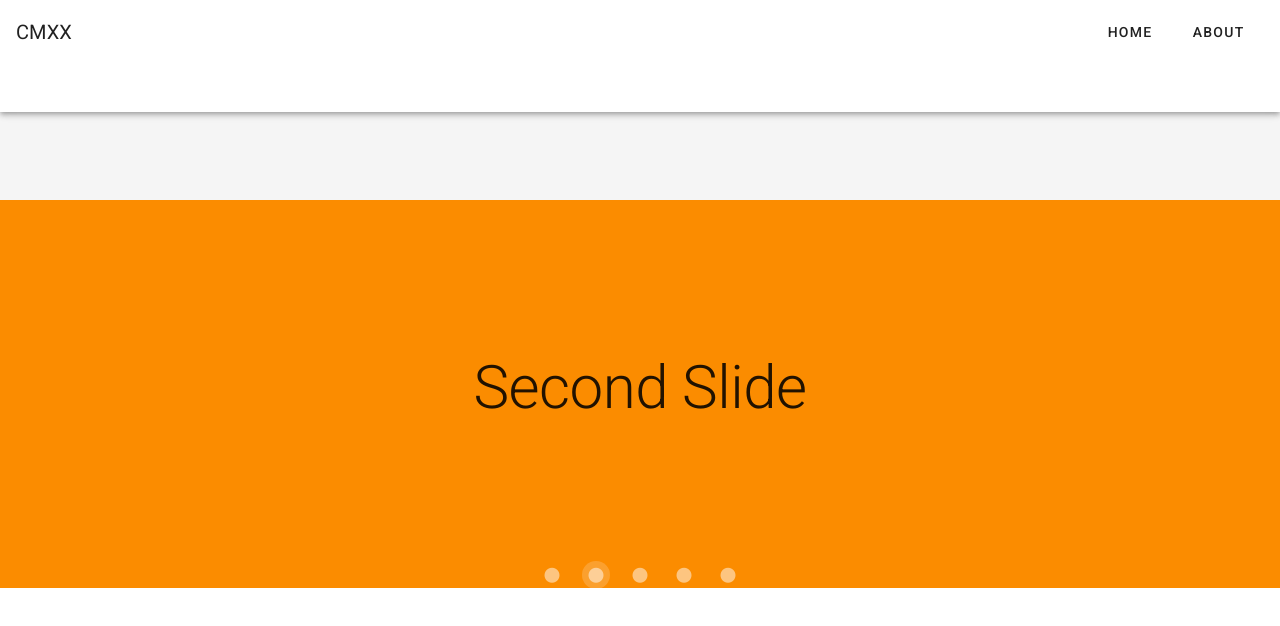
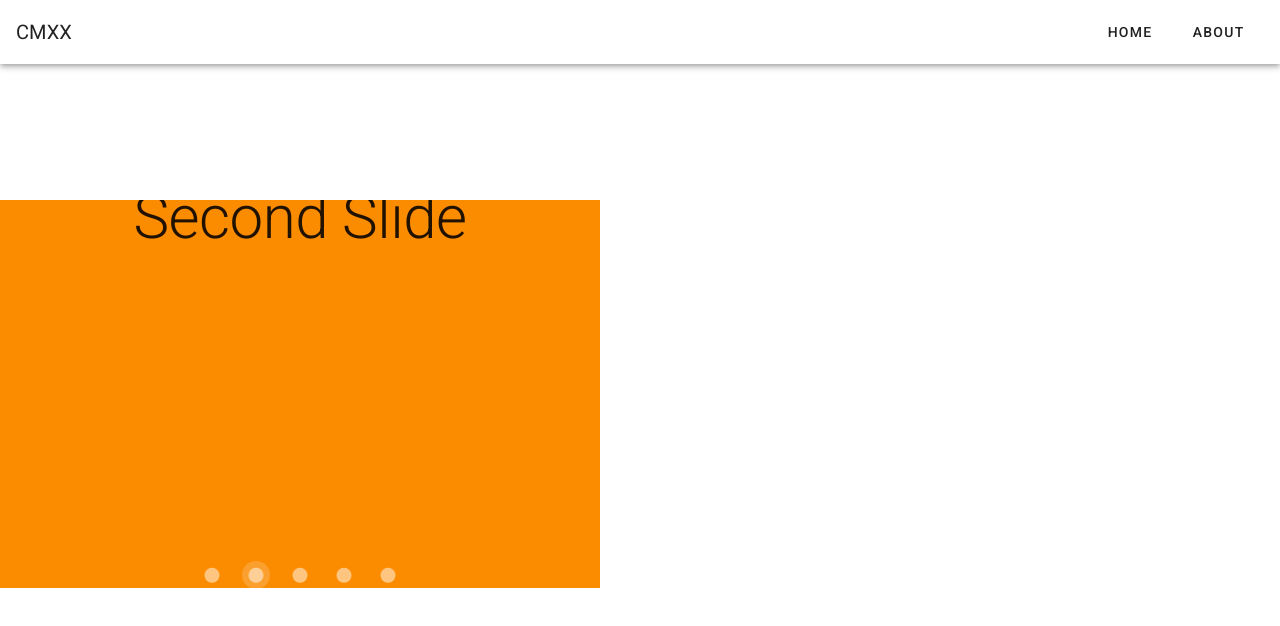
Before and after one commit to JaxsonHood/ninetwenty, a Vue app: page / in a window 1280 px wide. Shown: the top 626 px of the page. Built offline with nearby package versions, Linux system fonts and the light colour scheme.

Commit message:
IMAGE LOADING

```diff
--- a/app.js
+++ b/app.js
@@ -3,6 +3,8 @@ const serveStatic = require('serve-static')
 const path = require('path')
 
 const app = express()
+
+// app.use(express.static('files'));
 
 // connect Mongoose to your DB
 var mongoose = require('mongoose');
--- a/src/App.vue
+++ b/src/App.vue
@@ -1,28 +1,6 @@
 <template>
   <v-app>
-    <v-card color="grey lighten-4" flat height="200px" tile>
-      <v-toolbar extended>
-        <v-toolbar-title large>CMXX</v-toolbar-title>
-
-        <v-spacer></v-spacer>
-
-        <v-btn text large href="/home">Home</v-btn>
-        <v-btn text large href="/about">About</v-btn>
-<!--
-        <v-btn icon>
-          <v-icon>mdi-magnify</v-icon>
-        </v-btn>
-
-        <v-btn icon>
-          <v-icon>mdi-heart</v-icon>
-        </v-btn>
-
-        <v-btn icon>
-          <v-icon>mdi-dots-vertical</v-icon>
-        </v-btn> -->
-      </v-toolbar>
-    </v-card>
-
+    <Header/>
     <v-content>
       <router-view />
     </v-content>
@@ -30,9 +8,13 @@
 </template>
 
 <script>
+import Header from '@/components/Header.vue'
+
 export default {
   name: "App",
-  components: {},
+  components: {
+    Header
+  },
   data() {
     return {
       //
--- a/src/components/Carousel.vue
+++ b/src/components/Carousel.vue
@@ -19,6 +19,7 @@
           justify="center"
         >
           <div class="display-3">{{ slide }} Slide</div>
+          <v-img contain :src="require('../assets/hooder.png')"></v-img>
         </v-row>
       </v-sheet>
     </v-carousel-item>
--- /dev/null
+++ b/src/components/Header.vue
@@ -0,0 +1,38 @@
+<template>
+  <v-card
+    color="white lighten-4"
+    flat
+    height="200px"
+    tile
+  >
+    <v-toolbar>
+      <v-toolbar-title>CMXX</v-toolbar-title>
+
+      <v-spacer></v-spacer>
+
+      <v-btn text large href="/home">Home</v-btn>
+      <v-btn text large href="/about">About</v-btn>
+
+      <!-- <v-btn icon>
+        <v-icon>mdi-magnify</v-icon>
+      </v-btn>
+
+      <v-btn icon>
+        <v-icon>mdi-heart</v-icon>
+      </v-btn>
+
+      <v-btn icon>
+        <v-icon>mdi-dots-vertical</v-icon>
+      </v-btn> -->
+    </v-toolbar>
+  </v-card>
+</template>
+
+<script>
+  export default {
+    name: 'Header',
+    data () {
+      return {}
+    },
+  }
+</script>
--- a/src/views/Home.vue
+++ b/src/views/Home.vue
@@ -1,6 +1,8 @@
 <template>
   <div class="home">
-    <Carousel/>
+    <div style="max-width:600px;">
+      <Carousel/>
+    </div>
   </div>
 </template>
 
```
Also changed, not shown: src/assets/hooder.png (added).
